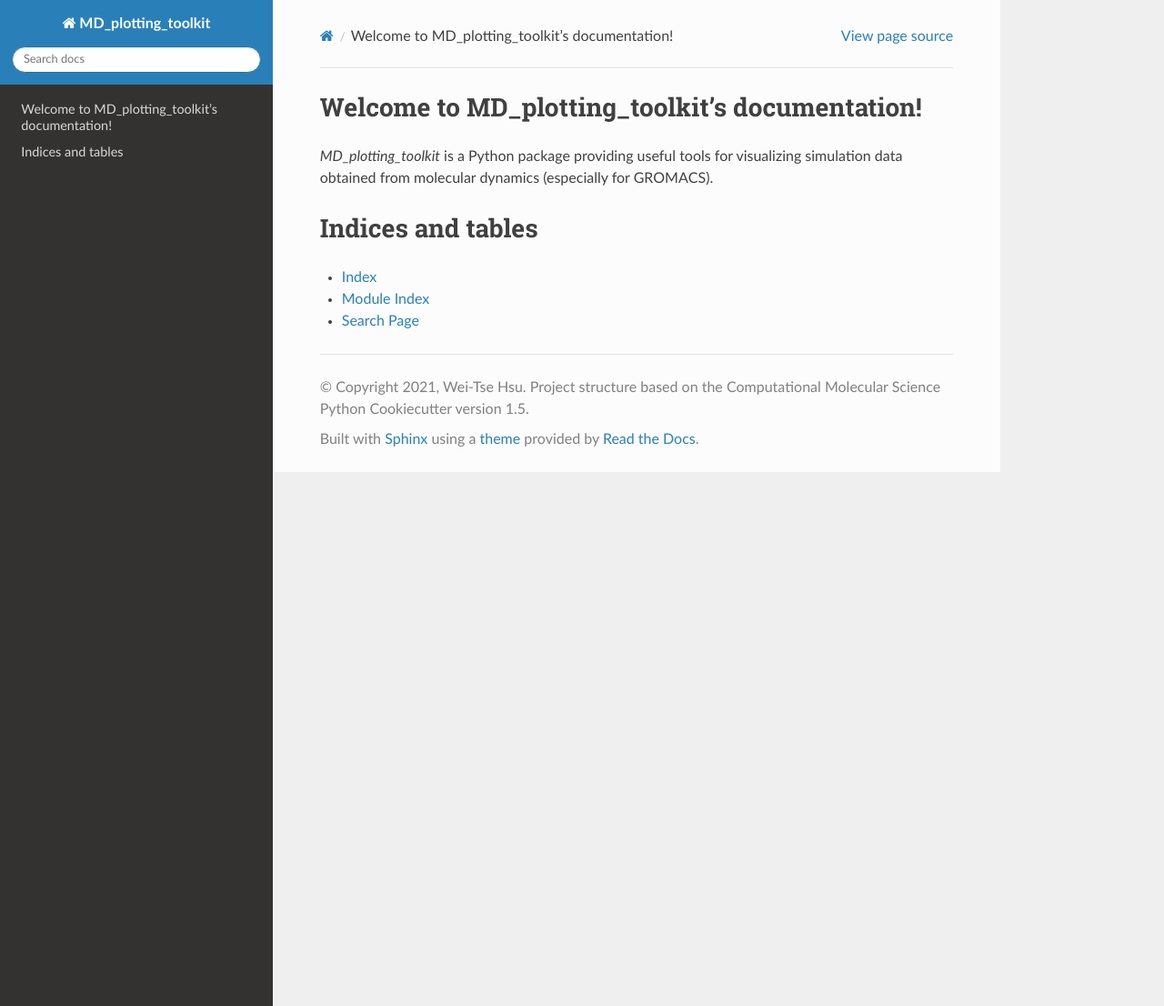
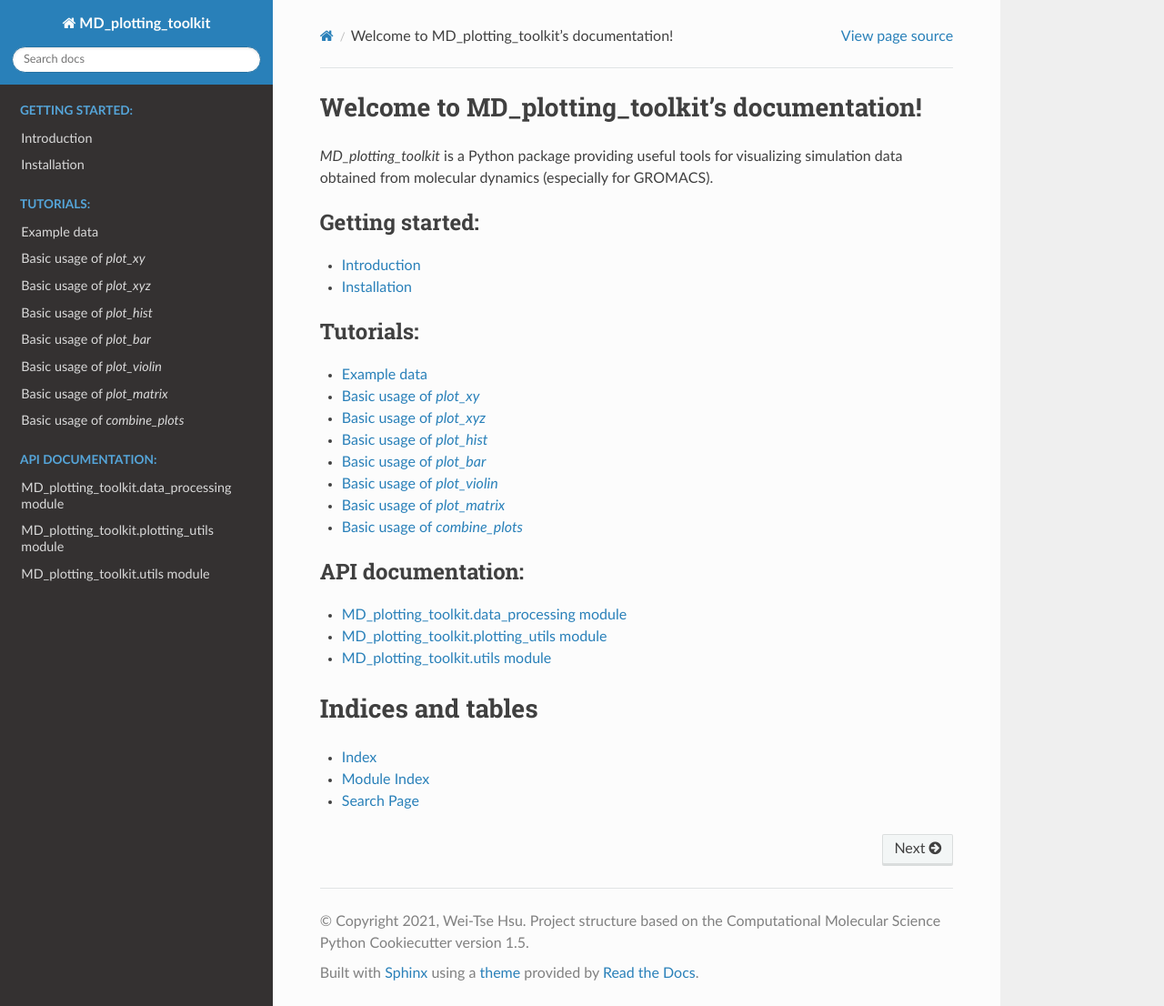
Before and after one commit to wehs7661/MD_plotting_toolkit, a Sphinx documentation site: the page built from docs/index.rst, in a window 1280 px wide and 1106 px high. Shown: the whole window at 91% size. Built offline with Sphinx 7.4.7 and the Read the Docs theme 2.0.0, drawn with Linux system fonts in a browser that asks for light colours; the version number could not be read and is left out.

Commit message:
Rebuilt the documentation

```diff
--- a/docs/api.rst
+++ b/docs/api.rst
@@ -1,10 +1,17 @@
-API Documentation
-=================
+MD\_plotting\_toolkit\.data_processing module
+=============================================
 
-.. autosummary::
-   :toctree: autosummary
+.. automodule:: MD_plotting_toolkit.data_processing
+    :members:
 
-   MD_plotting_toolkit.canvas
-   MD_plotting_toolkit.data_processing
-   MD_plotting_toolkit.plotting_utils
-   MD_plotting_toolkit.utils
+MD\_plotting\_toolkit\.plotting_utils module
+=============================================
+
+.. automodule:: MD_plotting_toolkit.plotting_utils
+    :members:
+
+MD\_plotting\_toolkit\.utils module
+=============================================
+
+.. automodule:: MD_plotting_toolkit.utils
+    :members:
--- a/docs/autosummary/MD_plotting_toolkit.canvas.rst
+++ /dev/null
@@ -1,6 +0,0 @@
-MD\_plotting\_toolkit.canvas
-============================
-
-.. currentmodule:: MD_plotting_toolkit
-
-.. autofunction:: canvas
--- a/docs/autosummary/MD_plotting_toolkit.data_processing.rst
+++ /dev/null
@@ -1,4 +0,0 @@
-MD\_plotting\_toolkit.data_processing
-=====================================
-.. automodule:: MD_plotting_toolkit.data_processing
-    :members:
--- a/docs/autosummary/MD_plotting_toolkit.plotting_utils.rst
+++ /dev/null
@@ -1,5 +0,0 @@
-MD\_plotting\_toolkit.plotting_utils
-============================
-
-.. automodule:: MD_plotting_toolkit.plotting_utils
-    :members:
--- a/docs/autosummary/MD_plotting_toolkit.utils.rst
+++ /dev/null
@@ -1,5 +0,0 @@
-MD\_plotting\_toolkit.utils
-============================
-
-.. automodule:: MD_plotting_toolkit.utils
-    :members:
--- a/docs/index.rst
+++ b/docs/index.rst
@@ -10,20 +10,20 @@ visualizing simulation data obtained from molecular dynamics (especially
 for GROMACS).
 
 .. toctree::
+   introduction
    :maxdepth: 2
    :caption: Getting started:
-   introduction
 
 .. toctree::
+   tutorials
    :maxdepth: 2
    :caption: Tutorials:
-   tutorials
 
 
 .. toctree::
+   api
    :maxdepth: 2
    :caption: API documentation:
-   api
 
 
 Indices and tables
--- a/docs/tutorials.rst
+++ b/docs/tutorials.rst
@@ -9,15 +9,15 @@ Basic usage of `plot_xy`
 
 
 Basic usage of `plot_xyz`
-========================
+=========================
 
 
 Basic usage of `plot_hist`
-========================
+==========================
 
 
 Basic usage of `plot_bar`
-========================
+=========================
 
 
 Basic usage of `plot_violin`
--- a/setup.py
+++ b/setup.py
@@ -51,7 +51,8 @@ setup(
         'scipy',
         'matplotlib',
         'natsort',
-        'argparse'
+        'argparse',
+        'pymbar'
         ],
 
     project_urls={
```
Also changed, not shown: other parts of docs/tutorials.rst (+2 -0 lines), 2 other files.
